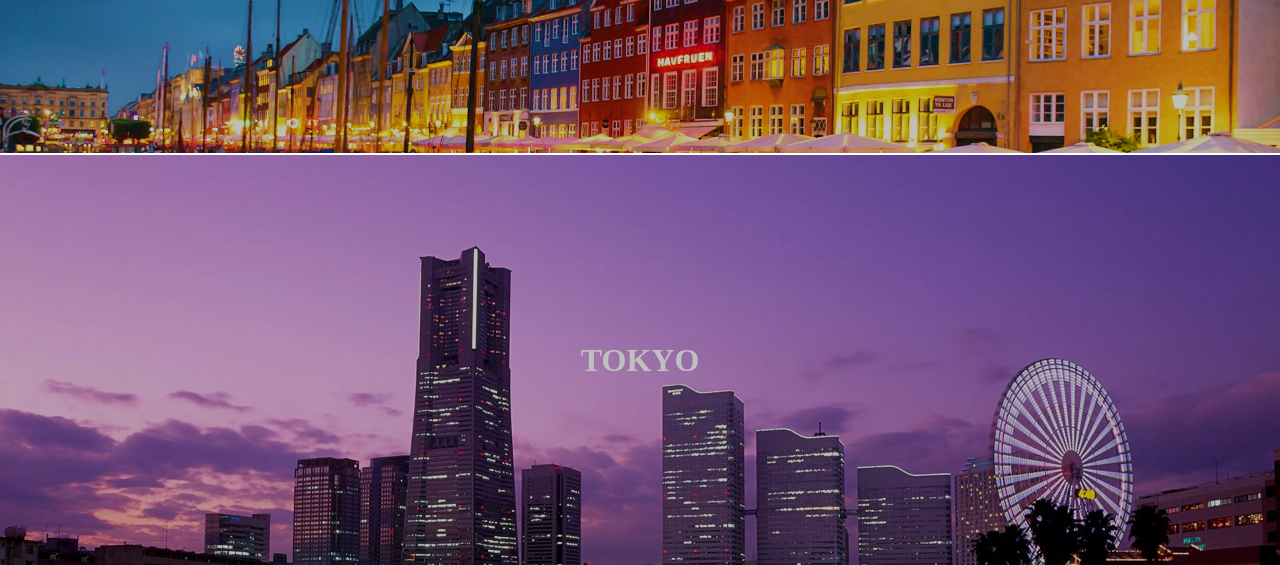
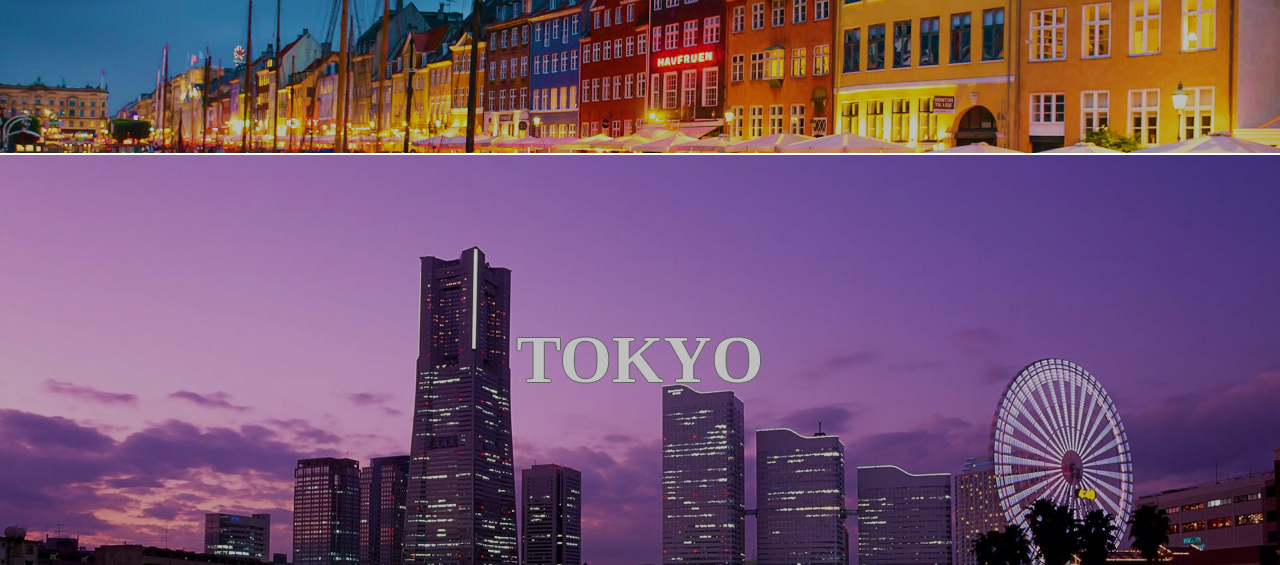
Before and after one commit to MirkoPieri/htmlcss-airbnb, a plain HTML site: page index.html in a window 1280 px wide. Shown: the part 670-1235 px from the top of the page. Drawn offline with Linux system fonts and the light colour scheme.

Commit message:
Aggiunto bordo e aumentata grandezza del testo.

```diff
--- a/master.css
+++ b/master.css
@@ -16,6 +16,8 @@
   top: 50%;
   left: 50%;
   transform: translate(-50%, -50%);
+  text-shadow: -1px 0 grey, 0 1px grey, 1px 0 grey, 0 -1px grey;
+  font-size: 50pt;
 }
 
 .primo {
```
